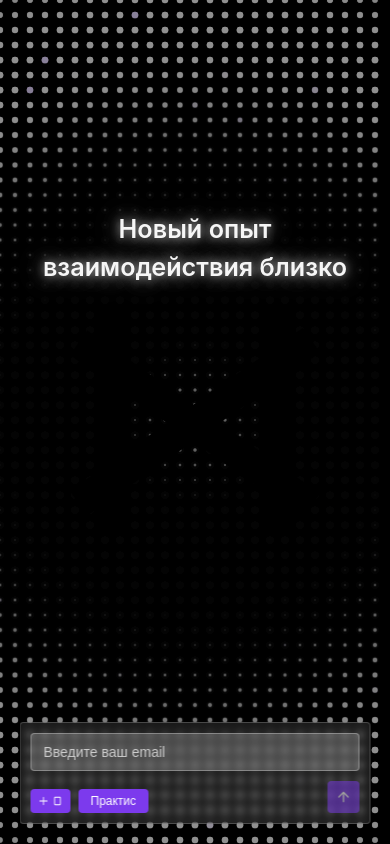
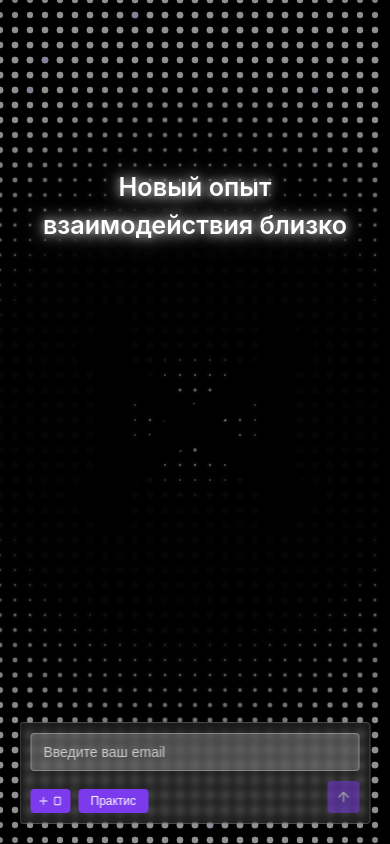
Before and after one commit to practice-energy/comingformnew, a Next.js app: page / in a window 390 px wide. Built offline with nearby package versions, Linux system fonts and the light colour scheme; no server answers.

Commit message:
feat: enhance mobile text positioning and glow effect
Adjust text position and increase glow intensity for better readability.

Co-authored-by: null <212813010+yhwhpe@users.noreply.github.com>

```diff
--- a/components/halftone-waves.tsx
+++ b/components/halftone-waves.tsx
@@ -279,7 +279,7 @@ export default function Component() {
       </div>
 
       {/* Text - Positioned between header and logo top */}
-      <div className="absolute top-[25vh] left-1/2 transform -translate-x-1/2 pointer-events-none">
+      <div className="absolute top-[20vh] sm:top-[25vh] left-1/2 transform -translate-x-1/2 pointer-events-none">
         <div
           className="text-center pointer-events-none w-[90vw] sm:w-[720px] max-w-[720px]"
           style={{ opacity: textOpacity }}
@@ -287,11 +287,11 @@ export default function Component() {
           <p
             className="font-semibold tracking-normal"
             style={{
-              color: "rgba(255, 255, 255, 0.95)",
+              color: "rgba(255, 255, 255, 1)", // Increased from 0.95 to 1 (full brightness)
               fontFamily: "-apple-system, BlinkMacSystemFont, 'SF Pro Display', 'Segoe UI', Roboto, sans-serif",
-              fontSize: "clamp(1.575rem, 4vw, 2.52rem)", // Увеличено на 5% от text-2xl/3xl/4xl
+              fontSize: "clamp(1.575rem, 4vw, 2.52rem)",
               textShadow:
-                "0 0 10px rgba(255, 255, 255, 0.56), 0 0 20px rgba(255, 255, 255, 0.42), 0 0 30px rgba(255, 255, 255, 0.28), 1px 1px 0 rgba(0, 0, 0, 0.8), -1px -1px 0 rgba(0, 0, 0, 0.8), 1px -1px 0 rgba(0, 0, 0, 0.8), -1px 1px 0 rgba(0, 0, 0, 0.8)",
+                "0 0 10px rgba(255, 255, 255, 0.73), 0 0 20px rgba(255, 255, 255, 0.55), 0 0 30px rgba(255, 255, 255, 0.36), 1px 1px 0 rgba(0, 0, 0, 0.8), -1px -1px 0 rgba(0, 0, 0, 0.8), 1px -1px 0 rgba(0, 0, 0, 0.8), -1px 1px 0 rgba(0, 0, 0, 0.8)", // Increased glow values by 30%
             }}
           >
             {displayText}
```
